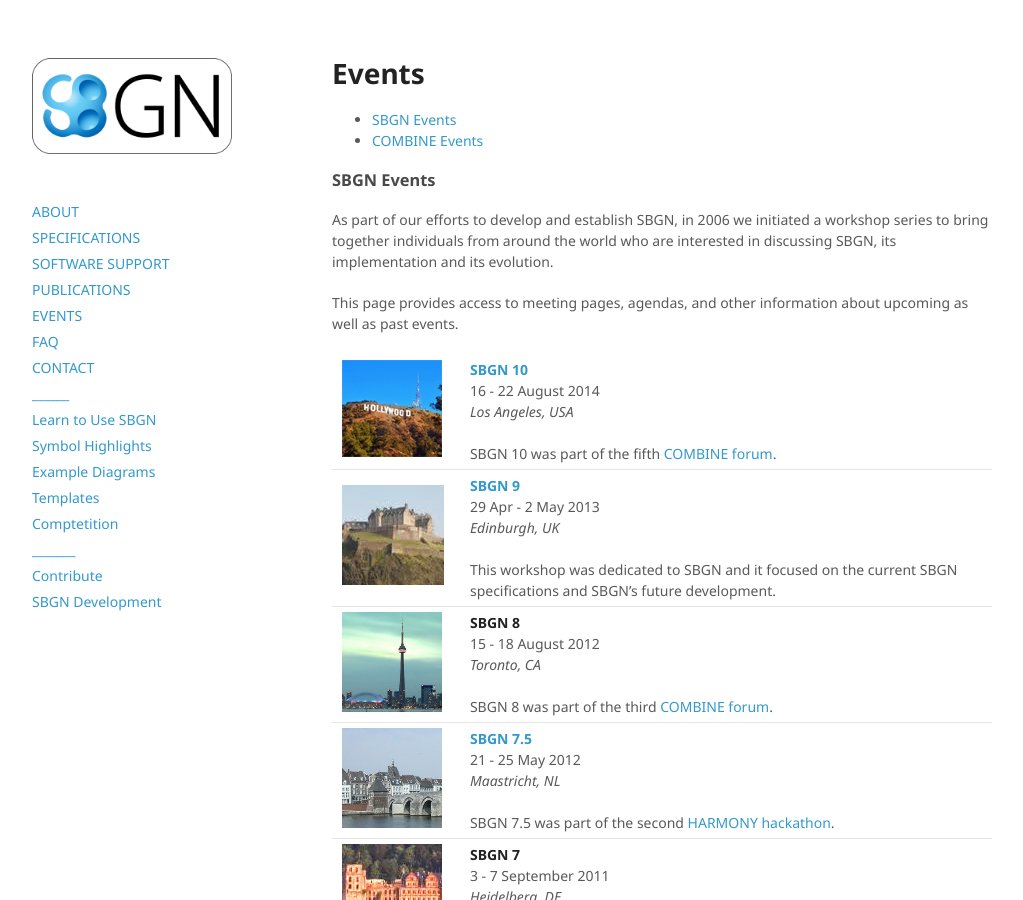
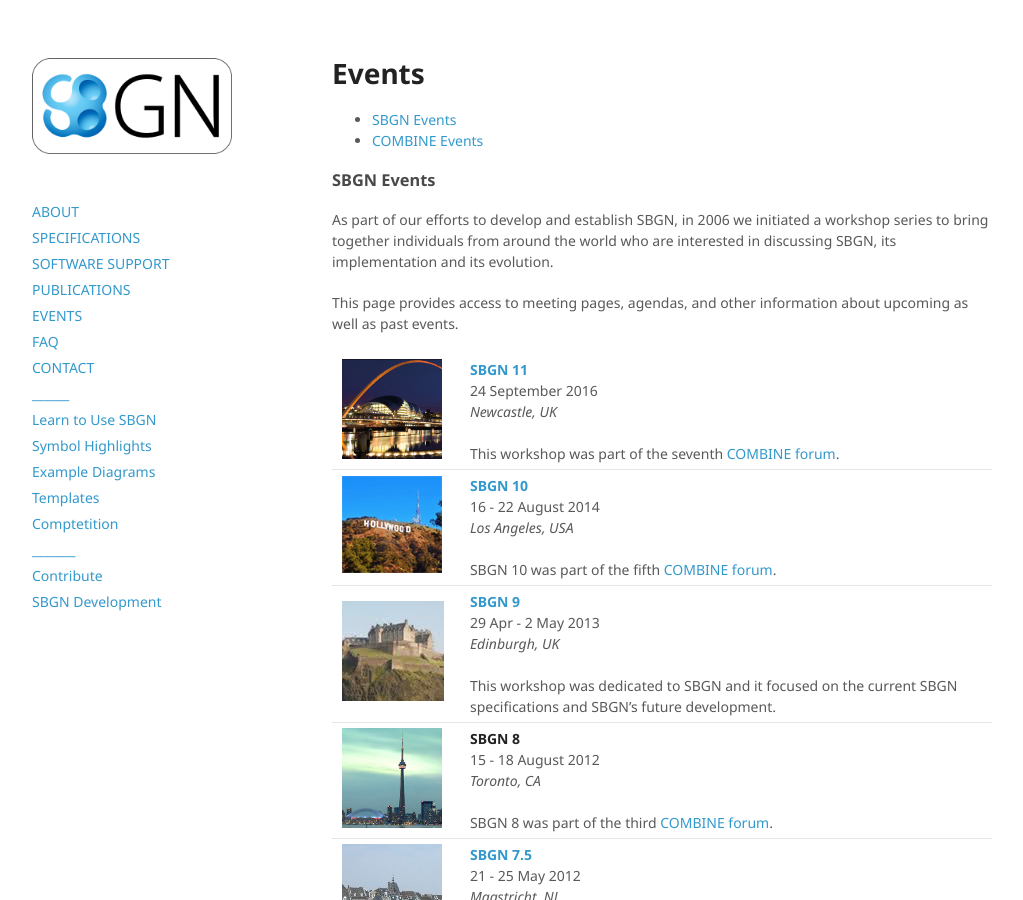
Before and after one commit to sbgn/sbgn, a Jekyll site: the page built from docs/events.md, in a window 1280 px wide and 900 px high. Shown: the whole window, without its empty margins (128-1151 px from the left). Built offline with Jekyll 4.4.1, drawn with Linux system fonts in a browser that asks for light colours; nearby versions of some CDN libraries; some of the changed text lies outside the part shown.

Commit message:
Updated events: SBGN workshop 2016 + Combine 2018 + added images

```diff
--- a/docs/events.md
+++ b/docs/events.md
@@ -16,6 +16,7 @@
 This page provides access to meeting pages, agendas, and other information about upcoming as well as past events.
 
 | - | - |
+| ![SBGN 11](/sbgn/images/events/SBGN11-100x100.jpg) | **[SBGN 11](https://www.sbi.uni-rostock.de/news/detail/id-2016-07-29-workshop-on-the-systems-biology-graphical-notation-sbgn)**<br> 24 September 2016<br>*Newcastle, UK*<br><br>This workshop was part of the seventh [COMBINE forum](http://co.mbine.org/events/COMBINE_2016). |
 | ![SBGN 10](/sbgn/images/events/SBGN10-100x100.jpg) | **[SBGN 10](https://github.com/sbgn/sbgn/wiki/SBGN-10)**<br>16 - 22 August 2014<br>*Los Angeles, USA*<br><br>SBGN 10 was part of the fifth [COMBINE forum](http://co.mbine.org/events/COMBINE_2014). |
 | ![SBGN 9](/sbgn/images/events/SBGN9-100x100.png) | **[SBGN 9](https://github.com/sbgn/sbgn/wiki/SBGN-9)**<br>29 Apr - 2 May 2013<br>*Edinburgh, UK*<br><br>This workshop was dedicated to SBGN and it focused on the current SBGN  <br>specifications and SBGN's future development. |
 | ![SBGN 8](/sbgn/images/events/SBGN8-100x100.jpg) | **SBGN 8**<br>15 - 18 August 2012<br>*Toronto, CA*<br><br>SBGN 8 was part of the third [COMBINE forum](http://co.mbine.org/events/COMBINE_2012). |
@@ -39,10 +40,12 @@
 The 'COmputational Modeling in BIology' NEtwork ([COMBINE](http://co.mbine.org/)) is an initiative to coordinate the development of the various community standards and formats for computational models, initially in Systems Biology and related fields.
 
 | - | - |
+| | **[COMBINE 2018](http://co.mbine.org/events/COMBINE_2018)**<br>8 - 12 October 2018<br>*Boston, USA*<br><br>SBGN will be part of the ninth [COMBINE forum](http://co.mbine.org/events/COMBINE_2018). |
+
 | | **[HARMONY 2018](http://co.mbine.org/events/HARMONY_2018)**<br>18 - 22 June 2018<br>*Oxford, UK*<br><br>SBGN will be part of the eight [HARMONY hackathon](http://co.mbine.org/events/HARMONY_2018). |
 | | **[COMBINE 2017](http://co.mbine.org/events/COMBINE_2017)**<br>9 - 13 October 2017<br>*Milan, Italy*<br><br>SBGN was part of the eight [COMBINE forum](http://co.mbine.org/events/COMBINE_2017). |
 | | **[HARMONY 2017](http://co.mbine.org/events/HARMONY_2017)**<br>26 - 30 June 2017<br>*Seattle, USA*<br><br>SBGN was part of the seventh [HARMONY hackathon](http://co.mbine.org/events/HARMONY_2017). |
-| | **[COMBINE 2016](http://co.mbine.org/events/COMBINE_2016)**<br>19 - 23 September 2016<br>*Newcastle upon Tyne, UK*<br><br>SBGN was part of the seventh [COMBINE forum](http://co.mbine.org/events/COMBINE_2016). |
+| ![COMBINE 2016](/sbgn/images/events/COMBINE2016-100x100.jpg) | **[COMBINE 2016](http://co.mbine.org/events/COMBINE_2016)**<br>19 - 23 September 2016<br>*Newcastle upon Tyne, UK*<br><br>SBGN was part of the seventh [COMBINE forum](http://co.mbine.org/events/COMBINE_2016). |
 | | **[HARMONY 2016](http://co.mbine.org/events/HARMONY_2016)**<br>07 - 11 June 2016<br>*Auckland, New Zealand*<br><br>SBGN was part of the sixth [HARMONY hackathon](http://co.mbine.org/events/HARMONY_2016). |
 | | **[COMBINE 2015](http://co.mbine.org/events/COMBINE_2015)**<br>12 - 16 October 2015<br>*Salt Lake City, USA*<br><br>SBGN was part of the sixth [COMBINE forum](http://co.mbine.org/events/COMBINE_2015). |
 | ![HARMONY 2015](/sbgn/images/events/HARMONY2015-100x100.jpg) | **[HARMONY 2015](http://co.mbine.org/events/HARMONY_2015)**<br>20 - 24 April 2015<br>*Wittenberg, Germany*<br><br>SBGN was part of the fifth [HARMONY hackathon](http://co.mbine.org/events/HARMONY_2015). |
```
Also changed, not shown: images/events/COMBINE2016-100x100.jpg (added), images/events/SBGN11-100x100.jpg (added).
